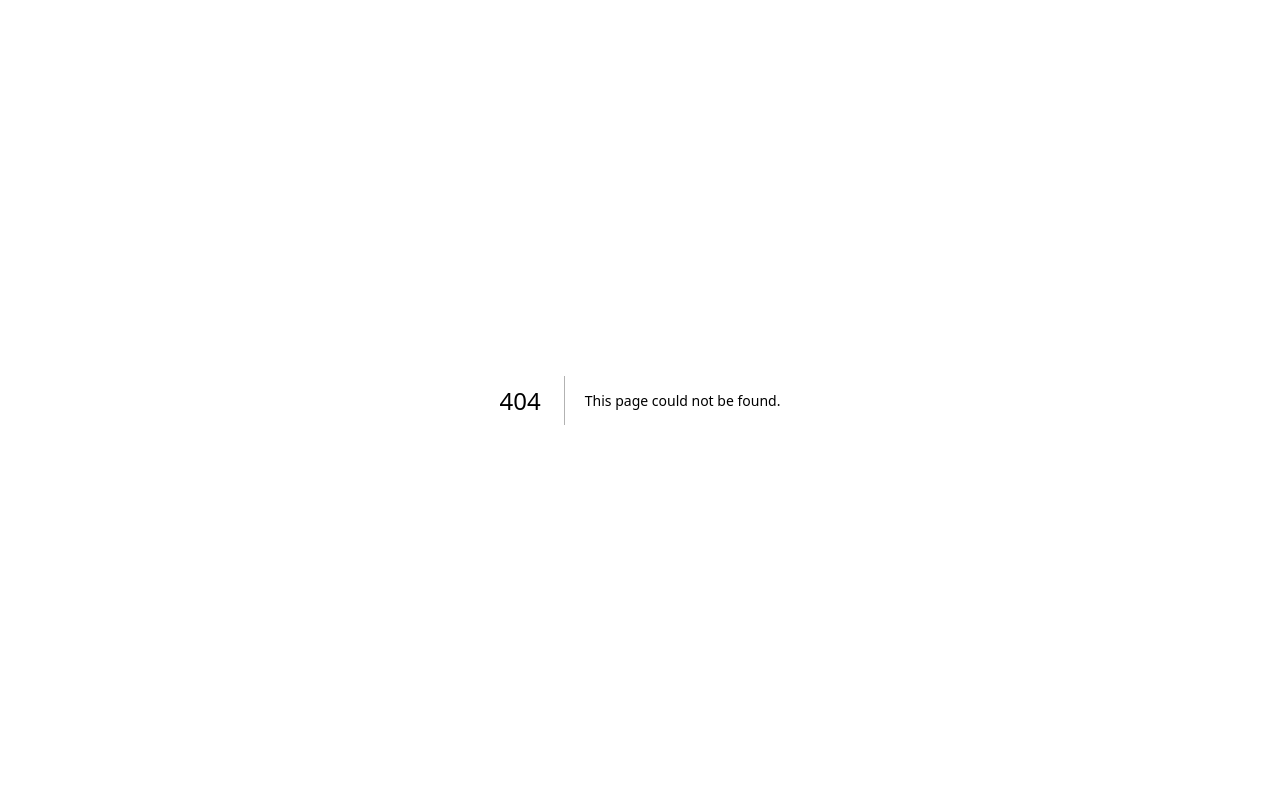
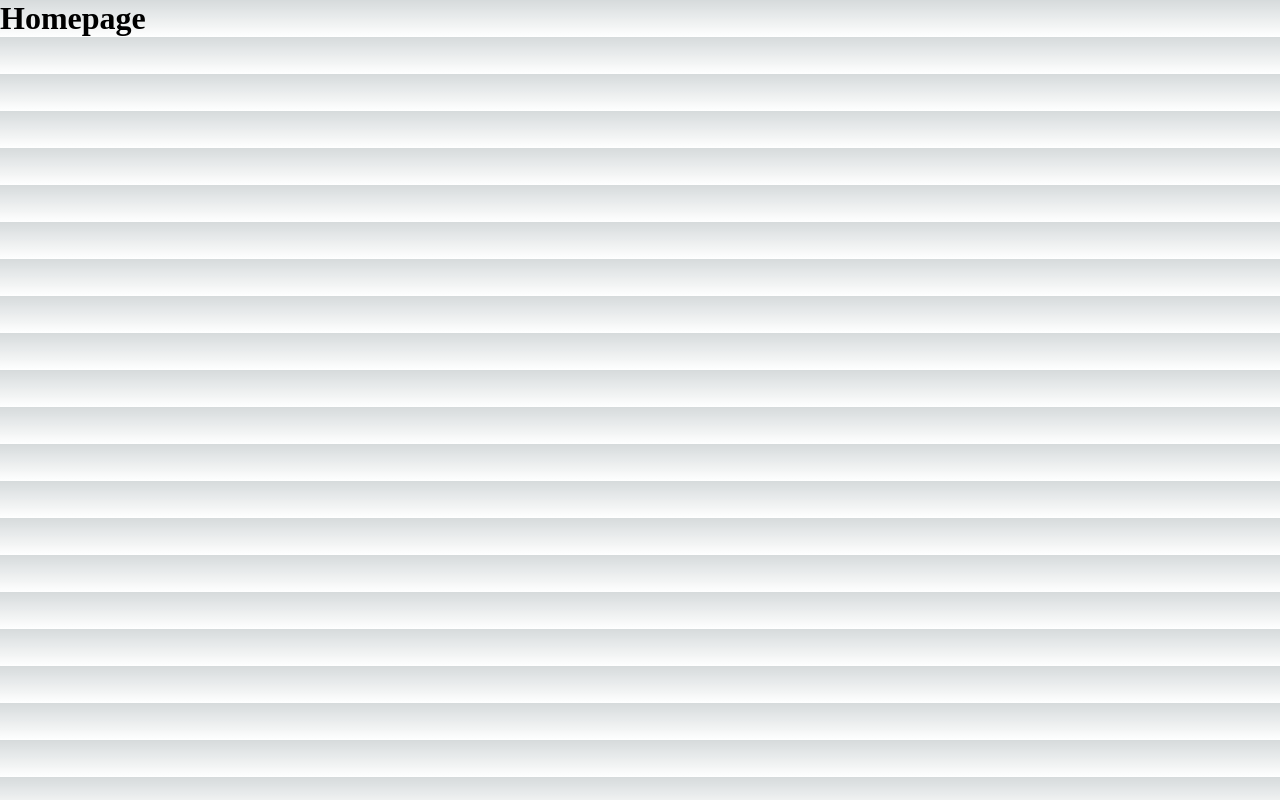
Before and after one commit to ShreyKumar/weather-app, a Next.js app: page / in a window 1280 px wide. Before the commit this address had no page. Built offline with nearby package versions, Linux system fonts and the light colour scheme.

Commit message:
Added homepage in case

```diff
--- /dev/null
+++ b/src/pages/index.tsx
@@ -0,0 +1,5 @@
+export default function Home () {
+  return <>
+    <h1>Homepage</h1>
+  </>
+}
--- a/src/pages/weather/[zip].tsx
+++ b/src/pages/weather/[zip].tsx
@@ -1,7 +1,6 @@
 import Head from 'next/head'
 import Image from 'next/image'
 import { Inter } from 'next/font/google'
-import styles from '@/styles/Home.module.css'
 import { GetServerSideProps, GetServerSidePropsContext } from 'next'
 import { getGeoCodingAPIUrl, getWeatherAPIUrl, resolvedFetch, validateUSZipCode } from '@/helpers'
 import SeoHead from '@/components/SeoHead'
@@ -12,7 +11,7 @@ import WeatherForecast from '@/components/WeatherForecast/WeatherForecast'
 
 const inter = Inter({ subsets: ['latin'] })
 
-interface HomeProps {
+interface WeatherByZipProps {
   errorMsg?: string
   weatherReport?: {
     list: WeatherForecastType
@@ -20,7 +19,7 @@ interface HomeProps {
   }
 }
 
-export default function Home({ errorMsg, weatherReport }: HomeProps) {
+export default function WeatherByZip({ errorMsg, weatherReport }: WeatherByZipProps) {
   if (errorMsg || !weatherReport) {
     return <ErrorPage errorMsg={errorMsg as string} />
   }
```
